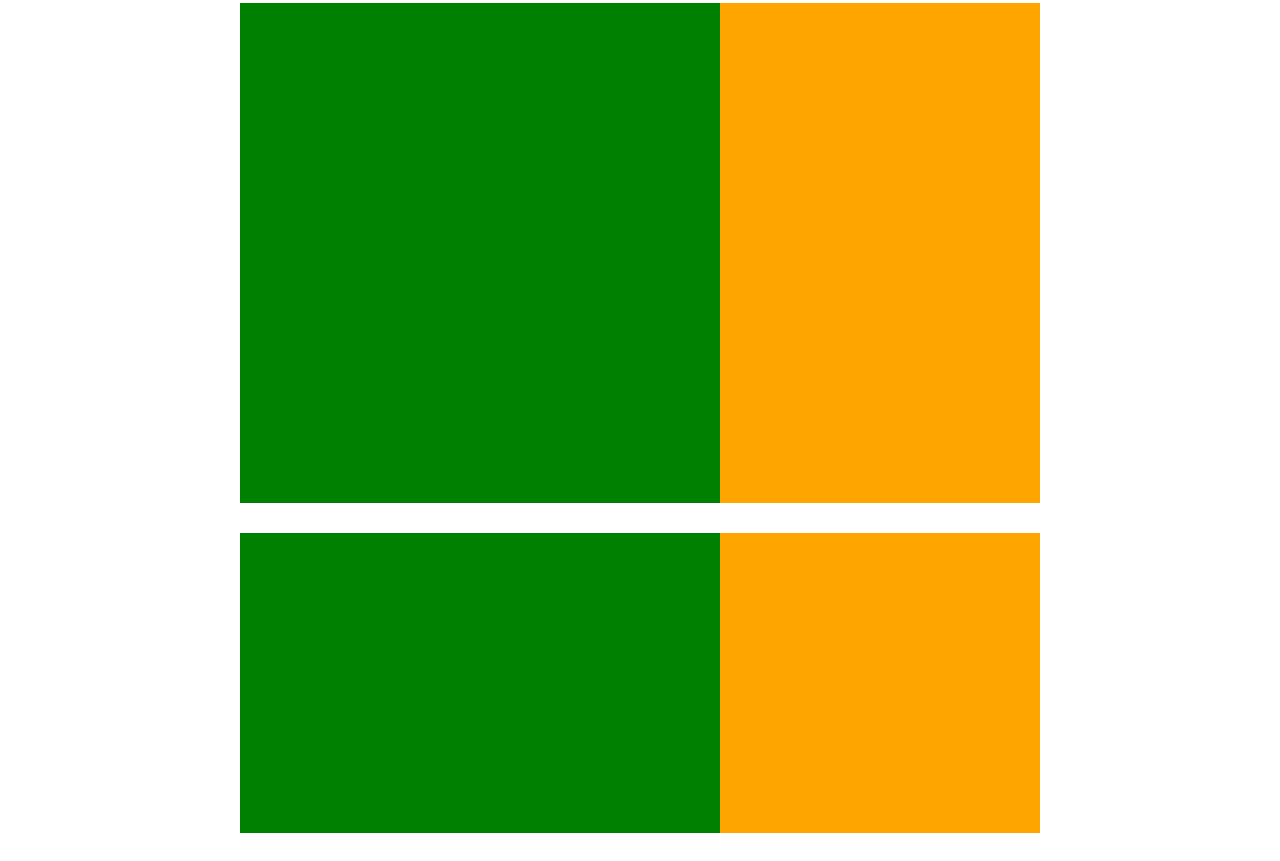
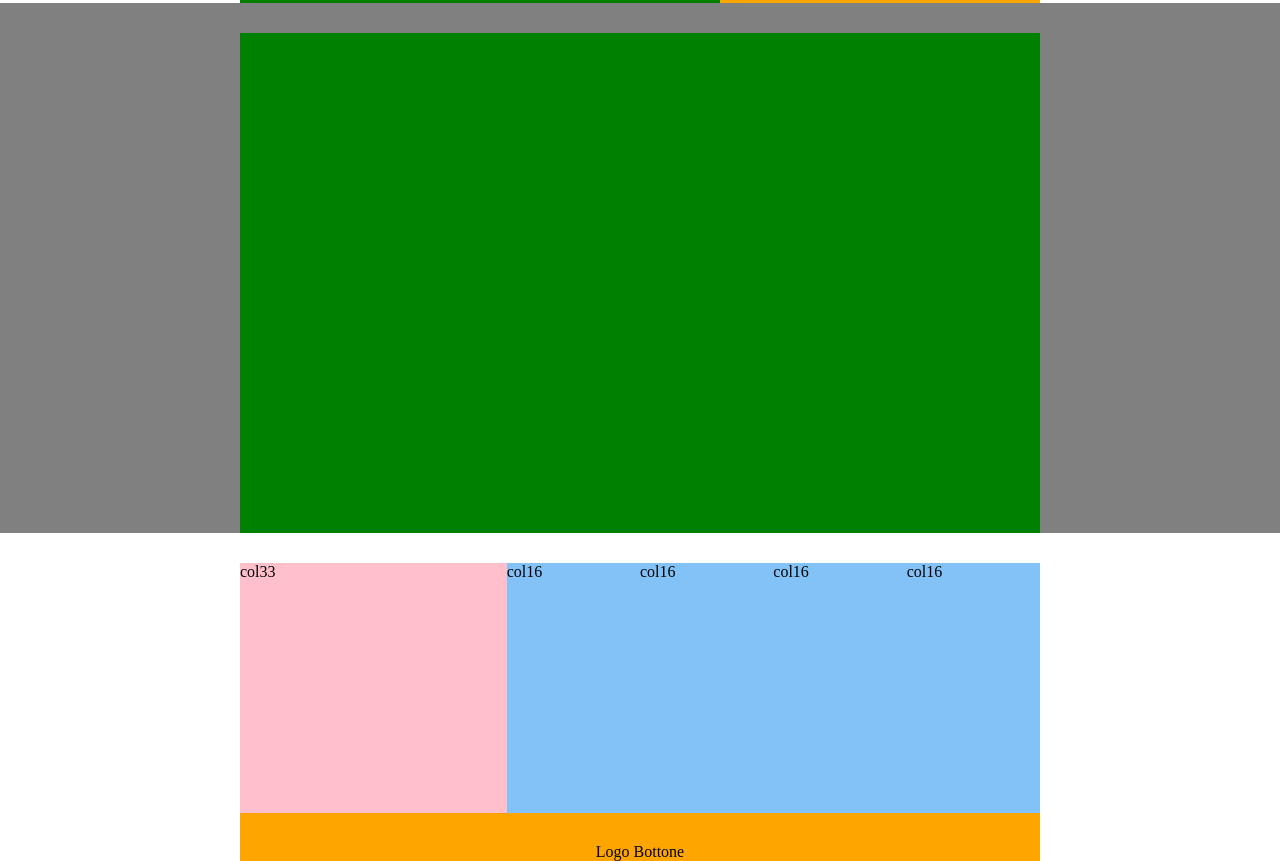
Before and after one commit to klausqama/htmlcss-struttura-discord, a plain HTML site: page index.html in a window 1280 px wide. Shown: the part 1295-2156 px from the top of the page. Before the commit the page ends 2128 px from the top, so only its background shows below. Drawn offline with Linux system fonts and the light colour scheme.

Commit message:
Add  changes

```diff
--- a/index.html
+++ b/index.html
@@ -25,23 +25,22 @@
     </header>
 
     <main>
-        <section class="flex justify-center pt-30">
+        <section class="flex justify-center pt-30 pb-30 bg-violet">
             <div class="container">
-                <div class="row h-200">
-                    <div class="col-60 bg-green"></div>
+                <div class="row h-200 col-100 bg-pink">
                 </div>
-            </div>
+
         </section>
 
         <section class="flex justify-center pt-30">
             <div class="container">
                 <div class="row h-300">
-                    <div class="col-50 bg-yellow"></div>
-                    <div class="col-50 bg-orange"></div>
+                    <div class="col-40 bg-yellow"></div>
+                    <div class="col-60 bg-orange"></div>
                 </div>
             </div>
         </section>
-        <section class="flex justify-center pt-30">
+        <section class="flex justify-center pt-30 bg-gray">
             <div class="container">
                 <div class="row h-300">
                     <div class="col-60 bg-green"></div>
@@ -57,25 +56,30 @@
                 </div>
             </div>
         </section>
-        <section class="flex justify-center pt-30">
+        <section class="flex justify-center pt-30 bg-gray">
             <div class="container">
                 <div class="row h-500">
-                    <div class="col-60 bg-green"></div>
-                    <div class="col-40 bg-orange"></div>
+                    <div class="col-100 bg-green"></div>
                 </div>
             </div>
         </section>
-        <section class="flex justify-center pt-30">
-            <div class="container">
-                <div class="row h-300">
-                    <div class="col-60 bg-green"></div>
-                    <div class="col-40 bg-orange"></div>
-                </div>
+
+    </main>
+
+    <footer class="main-footer flex justify-center pt-30">
+        <section class=" container h-250 row">
+            <div class="col-33 bg-pink">col33</div>
+            <div class="col-16 bg-lightazure">col16</div>
+            <div class="col-16 bg-lightazure">col16</div>
+            <div class="col-16 bg-lightazure">col16</div>
+            <div class="col-16 bg-lightazure">col16</div>
+        </section>
+        <section class="container flex  bg-orange justify-center pt-30">
+            <div class="">
+                <a href="logo">Logo</a>
+                <a href="Bottone">Bottone</a>
             </div>
         </section>
-    </main>
-
-    <footer>
 
     </footer>
 
--- a/style.css
+++ b/style.css
@@ -35,6 +35,7 @@ a {
 
 .flex {
     display: flex;
+    flex-wrap: wrap;
 }
 
 .justify-center {
@@ -45,16 +46,23 @@ a {
     justify-content: space-between;
 }
 
+.col-100 {
+    width: 100%;
+}
+
 .col-60 {
     width: 60%;
 }
 
-.col-40 {
+.col-40{
     width: 40%;
 }
-
-.col-50 {
-    width: 50%;
+.col-33
+{
+    width: calc(100% / 3);
+}
+.col-16{
+    width: calc(100%/6);
 }
 
 .bg-yellow {
@@ -64,17 +72,32 @@ a {
 .pt-30 {
     padding-top: 30px;
 }
+.pb-30{
+    padding-bottom: 30px;
+}
+
 
 .bg-green {
     background-color: green;
+}
+.bg-violet{
+    background-color: violet;
+}
+.bg-gray{
+    background-color: gray;
 }
 
 .bg-orange {
     background-color: orange;
 }
+.bg-lightazure{
+    background-color: rgb(131, 194, 246);
+}
+
 
 .h-200 {
     min-height: 200px;
+    flex-wrap: wrap;
 }
 .h-300{
     min-height: 300px;
@@ -85,3 +108,10 @@ a {
 .h-500{
     min-height: 500px;
 }
+.bg-pink{
+    background-color: pink;
+}
+.main-footer{
+    background-color: white;
+
+}
```
